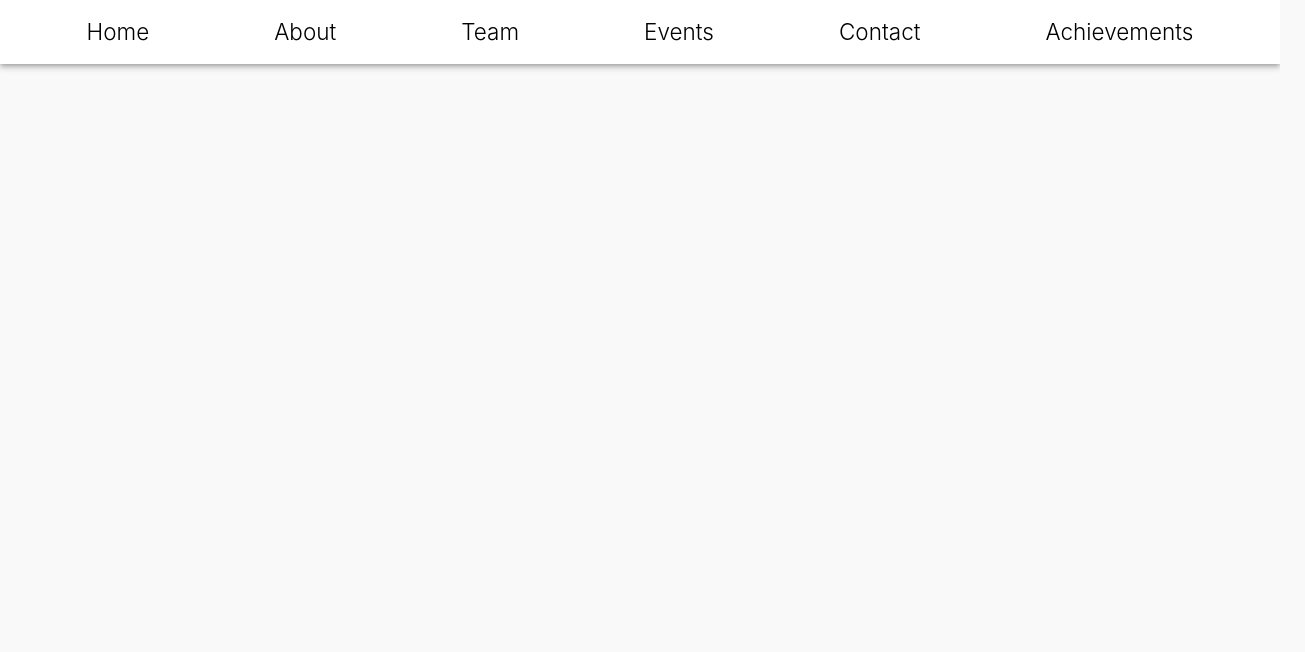
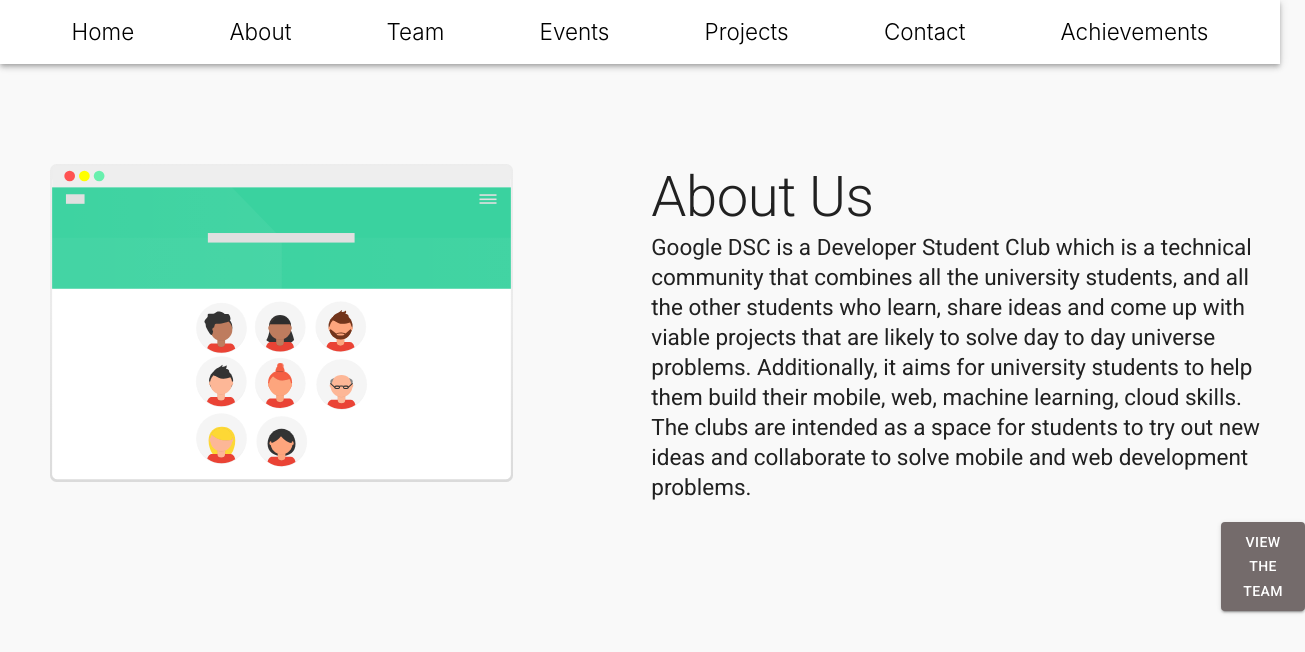
Before and after one commit to shubhank-saxena/ui_overhaul, a React (Create React App) app: page /projects in a window 1280 px wide. Shown: the top 652 px of the page, 1305 px wide, since content can reach past the window. Built offline with nearby package versions, Linux system fonts and the light colour scheme.

Commit message:
project page

```diff
--- a/src/App.js
+++ b/src/App.js
@@ -1,11 +1,12 @@
 import React from 'react';
-import {Switch, BrowserRouter as Router, Route} from 'react-router-dom';
+import { Switch, BrowserRouter as Router, Route } from 'react-router-dom';
 import Nav from './components/Nav';
 import Home from './pages/Home';
 import HomeAlt from './pages/HomeAlt';
 import About from './pages/About'
+import Project from './pages/Project'
 
-const App =()=> {
+const App = () => {
   return (
     <Router>
       <div className="App">
@@ -13,6 +14,7 @@
         <Switch>
           <Route exact path='/' component={HomeAlt} />
           <Route exact path='/about' component={About} />
+          <Route exact path='/projects' component={Project} />
         </Switch>
       </div>
     </Router>
--- a/src/components/Nav.js
+++ b/src/components/Nav.js
@@ -1,4 +1,4 @@
-import React,{Fragment} from 'react';
+import React, { Fragment } from 'react';
 import { makeStyles } from '@material-ui/core/styles';
 import AppBar from '@material-ui/core/AppBar';
 import Toolbar from '@material-ui/core/Toolbar';
@@ -6,7 +6,7 @@
 import Button from '@material-ui/core/Button';
 import IconButton from '@material-ui/core/IconButton';
 import MenuIcon from '@material-ui/icons/Menu';
-import {Link} from 'react-router-dom';
+import { Link } from 'react-router-dom';
 import styled from "styled-components";
 
 const useStyles = makeStyles((theme) => ({
@@ -46,7 +46,7 @@
     fontSize: '1.5em',
     fontWeight: '300',
     // paddingRight:'20%',
-        textDecoration:'none',
+    textDecoration: 'none',
     color: 'black'
   },
   menuButton: {
@@ -67,6 +67,7 @@
               <Link to='/about' className={classes.button}>About</Link>
               <Link to='/' className={classes.button}>Team</Link>
               <Link to='/' className={classes.button}>Events</Link>
+              <Link to='/projects' className={classes.button}>Projects</Link>
               <Link to='/' className={classes.button}>Contact</Link>
               <Link to='/' className={classes.button}>Achievements</Link>
             </Toolbar>
@@ -94,7 +95,7 @@
     display:none;
   }
 `
-const MobileDiv =styled.div`
+const MobileDiv = styled.div`
 @media only screen and (min-width: 1000px) {
     display:none;
   }
--- /dev/null
+++ b/src/pages/Project.js
@@ -0,0 +1,61 @@
+import React from "react";
+import "./styles/About.css";
+import styled from "styled-components";
+import AboutImage from "../assets/undraw_about_us_page_ee1k.svg";
+import Nav from "../components/Nav";
+import { Link } from "react-router-dom";
+import Typography from '@material-ui/core/Typography';
+import Button from '@material-ui/core/Button';
+import { makeStyles } from '@material-ui/core/styles';
+
+const useStyles = makeStyles((theme) => ({
+
+    button: {
+        backgroundColor: '#746B6B',
+        color: 'white'
+    }
+}));
+
+const About = () => {
+    const classes = useStyles();
+    return (
+        <div>
+            {/* <Nav active="about" /> */}
+            <div class='row'>
+                <div class='col s6' style={{
+                    paddingTop: '100px',
+                    paddingLeft: '50px'
+                }}>
+                    <img
+                        src={AboutImage}
+                        height="100%"
+                        width="80%"
+                        alt="image"></img>
+                </div>
+                <div class='col s6' style={{ paddingTop: '100px' }}>
+                    <Typography variant='h2'>About Us</Typography>
+                    <Typography variant='h5'>
+                        Google DSC is a Developer Student Club which is a
+                        technical community that combines all the university
+                        students, and all the other students who learn,
+                        share ideas and come up with viable projects that
+                        are likely to solve day to day universe problems.
+                        Additionally, it aims for university students to
+                        help them build their mobile, web, machine learning,
+                        cloud skills. The clubs are intended as a space for
+                        students to try out new ideas and collaborate to
+                        solve mobile and web development problems.
+                        </Typography>
+                    <div style={{
+                        paddingLeft: '570px',
+                        paddingTop: '20px'
+                    }}>
+                        <Button variant="contained" className={classes.button} size='large'> View the Team </Button>
+                    </div>
+                </div>
+            </div>
+        </div>
+    );
+}
+
+export default About;
```
Lines whose indentation alone changed are shown as unchanged.
